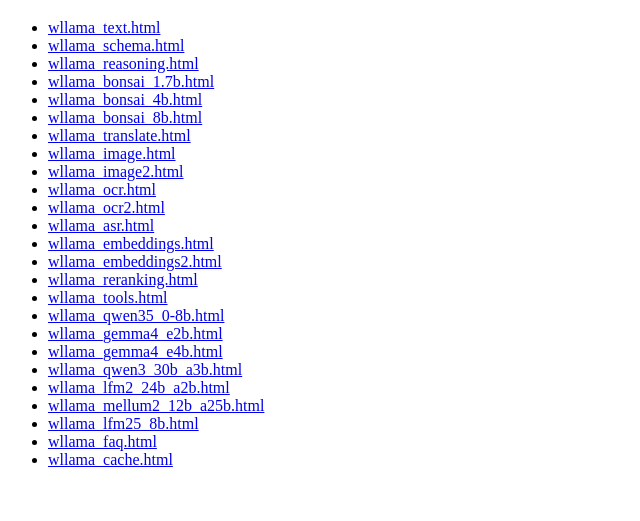
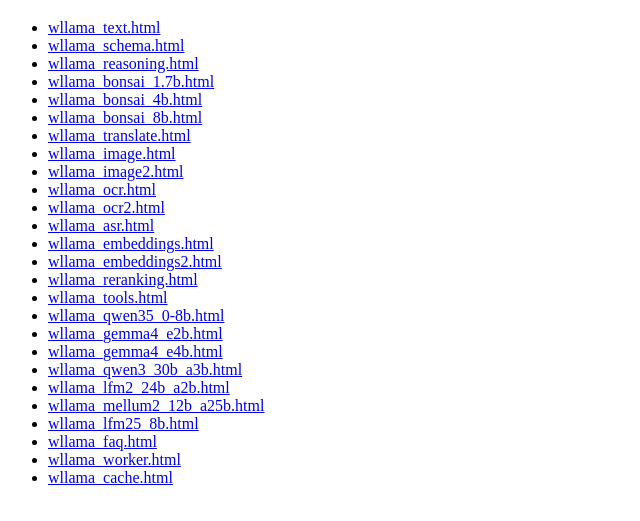
Before and after one commit to thomas-0816/webgpu-wllama, a website: page index.html in a window 1280 px wide. Shown: the part 61-582 px from the top of the page, without its empty margins (0-640 px from the left). Drawn offline with Linux system fonts and the light colour scheme.

Commit message:
added worker example

```diff
--- a/index.html
+++ b/index.html
@@ -31,6 +31,7 @@
           <li><a href="./wllama_mellum2_12b_a25b.html">wllama_mellum2_12b_a25b.html</a></li>
           <li><a href="./wllama_lfm25_8b.html">wllama_lfm25_8b.html</a></li>
           <li><a href="./wllama_faq.html">wllama_faq.html</a></li>
+          <li><a href="./wllama_worker.html">wllama_worker.html</a></li>
           <li><a href="./wllama_cache.html">wllama_cache.html</a></li>
       </ul>
   </body>
```
